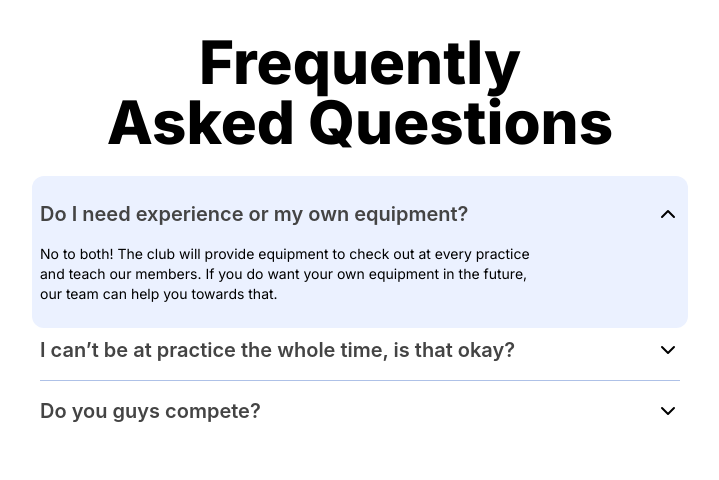
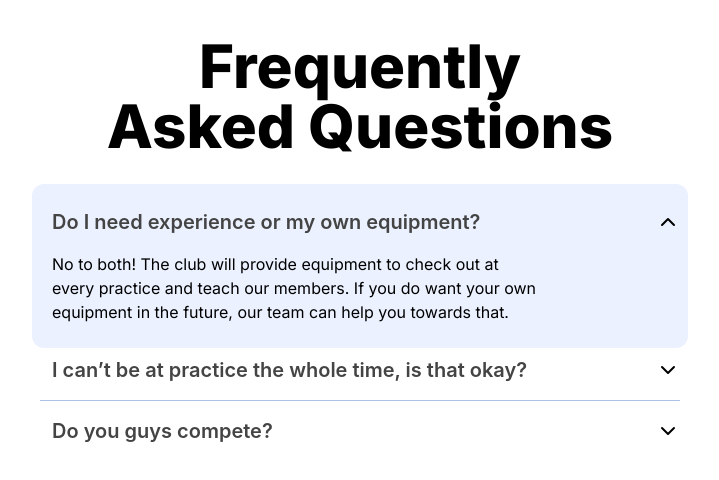
Before and after one commit to acm-ucr/archery-website, a Next.js app: page /join in a window 1280 px wide. Shown: the top 480 px of the page, without its empty margins (280-999 px from the left). Built offline with nearby package versions, Linux system fonts and the light colour scheme.

Commit message:
Updated with suggested comments

```diff
--- a/src/app/globals.css
+++ b/src/app/globals.css
@@ -14,6 +14,7 @@
   --color-archery-grey-100: #737780;
   --color-archery-grey-200: #4c4c4c;
   --color-archery-grey-300: #242834;
+  --color-archery-grey-400: #444444;
 
   --color-archery-yellow-100: #f0dd96;
   --color-archery-yellow-200: #ffd647;
--- a/src/components/join/faq.tsx
+++ b/src/components/join/faq.tsx
@@ -5,10 +5,12 @@ import {
   AccordionTrigger,
 } from "@/components/ui/accordion";
 
-const faq = () => {
+import { FAQdata } from "@/data/faq";
+
+const FAQ = () => {
   return (
     <div className="flex flex-col items-center justify-center">
-      <div className="w-[40vw] pt-[4vh] pb-[4vh]">
+      <div className="w-[40vw] py-9">
         <p className="text-center text-6xl font-extrabold text-black">
           Frequently Asked Questions
         </p>
@@ -18,58 +20,26 @@ const faq = () => {
           type="single"
           collapsible
           className="w-full"
-          defaultValue="item-1"
+          defaultValue="item-0"
         >
-          <AccordionItem value="item-1">
+          {FAQdata.map((item, index) => (
+            <AccordionItem key={index} value={`item-${index}`}>
               <AccordionTrigger>
-              <p className="font-sans text-xl font-semibold text-[#444444]">
-                Do I need experience or my own equipment?
+                <p className="text-archery-grey-400 px-3 font-sans text-xl font-semibold">
+                  {item.question}
                 </p>
               </AccordionTrigger>
               <AccordionContent>
-              <p className="text-l w-[40vw] text-black">
-                No to both! The club will provide equipment to check out at
-                every practice and teach our members. If you do want your own
-                equipment in the future, our team can help you towards that.
+                <p className="w-[40vw] px-3 text-base text-black">
+                  {item.answer}
                 </p>
               </AccordionContent>
             </AccordionItem>
-          <AccordionItem value="item-2">
-            <AccordionTrigger>
-              <p className="font-sans text-xl font-semibold text-[#444444]">
-                I can’t be at practice the whole time, is that okay?
-              </p>
-            </AccordionTrigger>
-            <AccordionContent>
-              <p className="text-l w-[40vw] text-black">
-                Yes! Practice is about 4 hours so that you can go to and from
-                class, work, etc. as you are able to. We really want you to come
-                and shoot for as long you are able to and make the most of it.
-                We do ask members to come early or stay after to help set-up and
-                clean-up.
-              </p>
-            </AccordionContent>
-          </AccordionItem>
-          <AccordionItem value="item-3">
-            <AccordionTrigger>
-              <p className="font-sans text-xl font-semibold text-[#444444]">
-                Do you guys compete?
-              </p>
-            </AccordionTrigger>
-            <AccordionContent>
-              <p className="text-l w-[40vw] text-black">
-                Yes we do! Over the last few years we have been growing our
-                competitive team and is one of the most fun part of being apart
-                of the archery club. Competitions are completely optional, but
-                we encourage all our members to try out tournaments as it is a
-                great way to meet and network with other schools
-              </p>
-            </AccordionContent>
-          </AccordionItem>
+          ))}
         </Accordion>
       </div>
     </div>
   );
 };
 
-export default faq;
+export default FAQ;
--- /dev/null
+++ b/src/data/faq.ts
@@ -0,0 +1,22 @@
+export interface FAQitem {
+  question: string;
+  answer: string;
+}
+
+export const FAQdata: FAQitem[] = [
+  {
+    question: "Do I need experience or my own equipment?",
+    answer:
+      "No to both! The club will provide equipment to check out at every practice and teach our members. If you do want your own equipment in the future, our team can help you towards that.",
+  },
+  {
+    question: "I can’t be at practice the whole time, is that okay?",
+    answer:
+      "Yes! Practice is about 4 hours so that you can go to and from class, work, etc. as you are able to. We really want you to come and shoot for as long you are able to and make the most of it. We do ask members to come early or stay after to help set-up and clean-up.",
+  },
+  {
+    question: "Do you guys compete?",
+    answer:
+      "Yes we do! Over the last few years we have been growing our competitive team and is one of the most fun part of being apart of the archery club. Competitions are completely optional, but we encourage all our members to try out tournaments as it is a great way to meet and network with other schools",
+  },
+];
```
Lines whose indentation alone changed are shown as unchanged.
